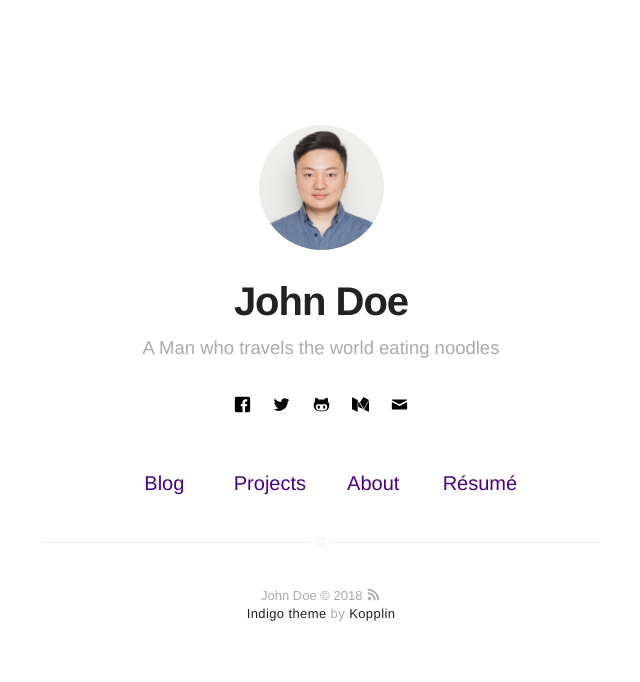
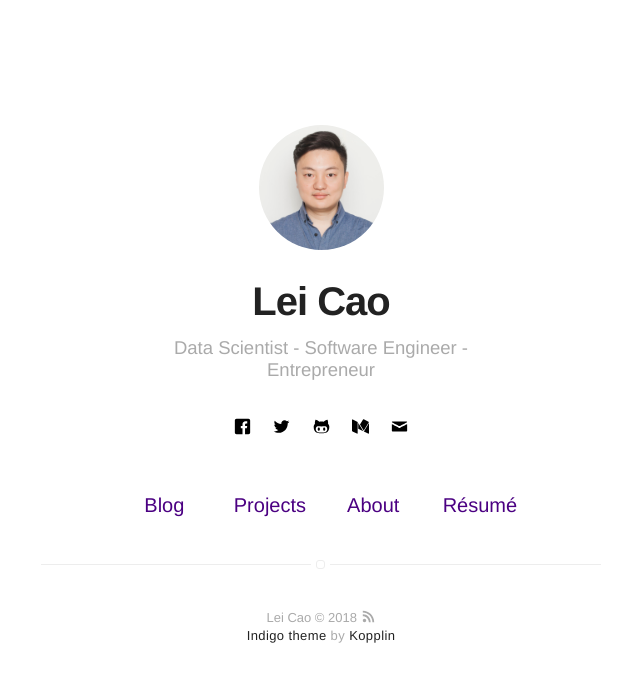
Before and after one commit to leicao-me/leicao-me.github.io, a Jekyll site: the page built from index.html, in a window 1280 px wide. Shown: the top 682 px of the page, without its empty margins (319-959 px from the left). Built offline with Jekyll 4.4.1, drawn with Linux system fonts in a browser that asks for light colours.

Commit message:
update on _config.yml
a little update

```diff
--- a/_config.yml
+++ b/_config.yml
@@ -1,6 +1,6 @@
 # main text of home
-name: John Doe
-bio: A Man who travels the world eating noodles
+name: Lei Cao
+bio: Data Scientist - Software Engineer - Entrepreneur
 
 # twitter summary info
 description: A blog about technology and stuff related
@@ -16,7 +16,7 @@ resume: true
 resume-external: true
 resume-url: https://google.com/?q=my+resume
 
-url: https://koppl.in/indigo
+url: https://leicao-me.github.io
 # your url: http://USERNAME.github.io
 
 permalink: /:title/
```
Also changed, not shown: 2 other files.
